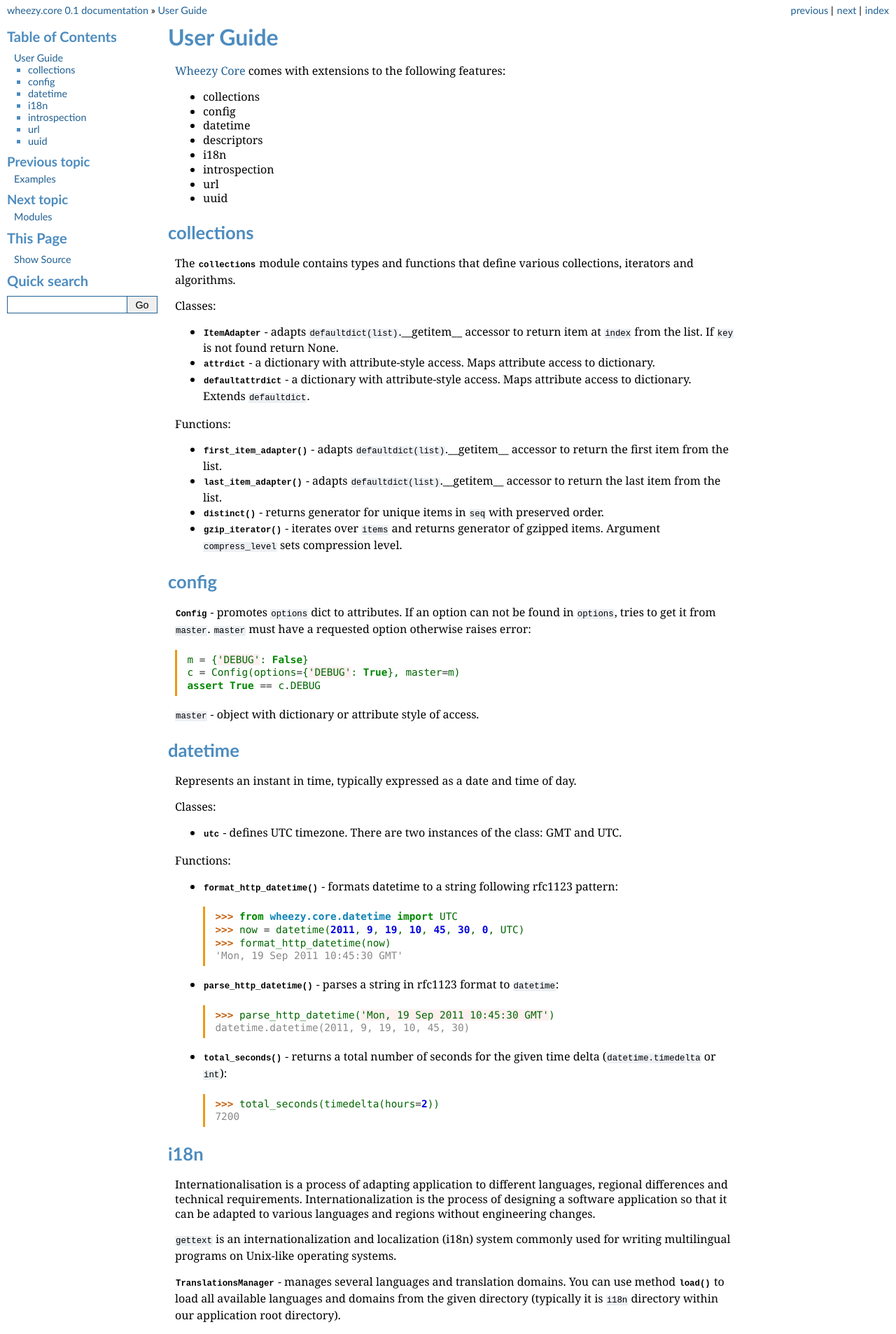
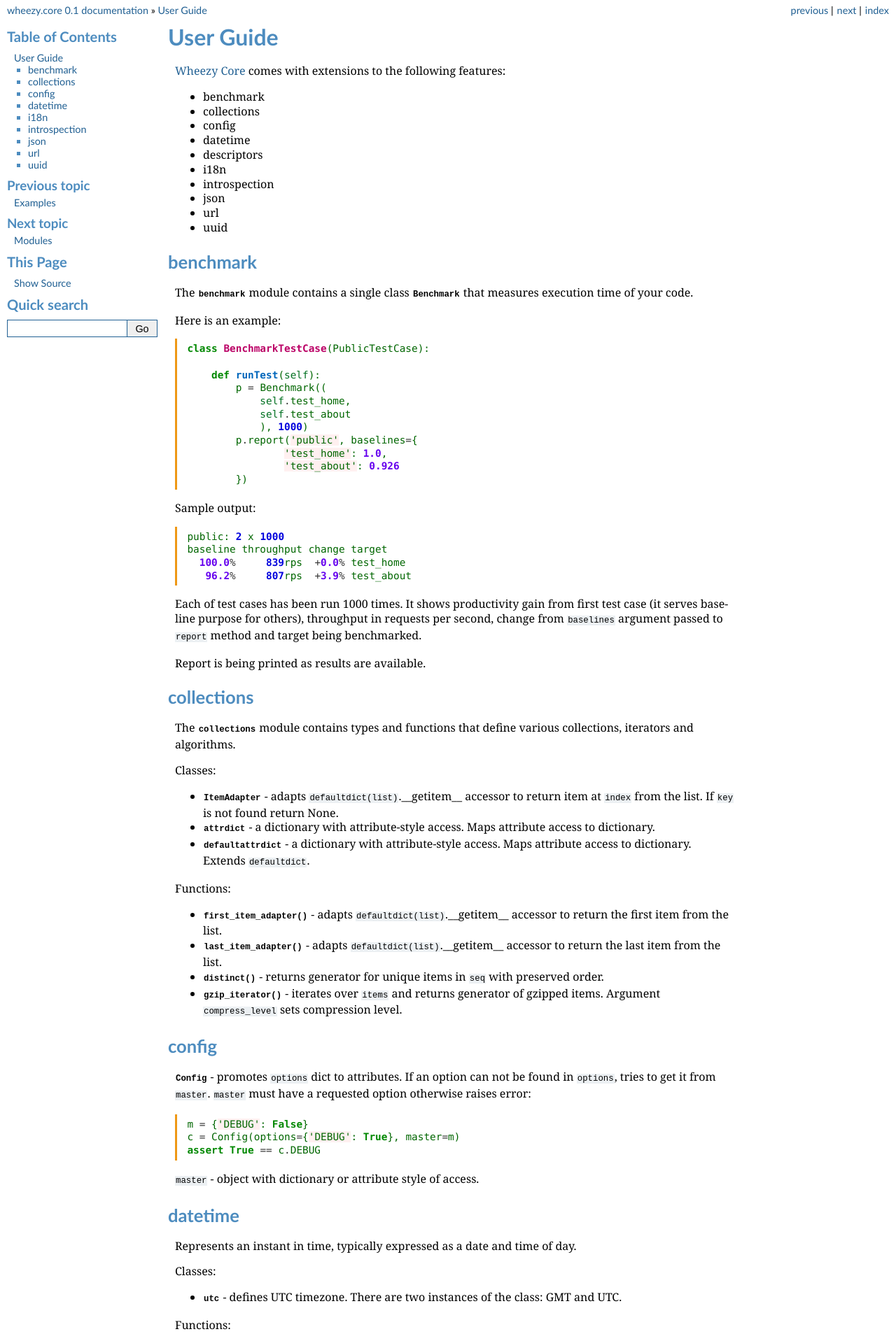
Before and after one commit to akornatskyy/wheezy.core, a Sphinx documentation site: the page built from doc/userguide.rst, in a window 1280 px wide. Shown: the top 1907 px of the page at 70% size. Built offline with Sphinx 7.4.7, drawn with Linux system fonts in a browser that asks for light colours; some of the changed text lies outside the part shown.

Commit message:
Added banchmark and json sections to documentation

```diff
--- a/doc/userguide.rst
+++ b/doc/userguide.rst
@@ -4,14 +4,51 @@
 
 :ref:`wheezy.core` comes with extensions to the following features:
 
+* benchmark
 * collections
 * config
 * datetime
 * descriptors
 * i18n
 * introspection
+* json
 * url
 * uuid
+
+benchmark
+---------
+
+The :py:mod:`~wheezy.core.benchmark` module contains a single class
+:py:class:`~wheezy.core.benchmark.Benchmark` that measures execution time
+of your code.
+
+Here is an example::
+
+    class BenchmarkTestCase(PublicTestCase):
+
+        def runTest(self):
+            p = Benchmark((
+                self.test_home,
+                self.test_about
+                ), 1000)
+            p.report('public', baselines={
+                    'test_home': 1.0,
+                    'test_about': 0.926
+            })
+
+Sample output::
+
+    public: 2 x 1000
+    baseline throughput change target
+      100.0%     839rps  +0.0% test_home
+       96.2%     807rps  +3.9% test_about
+
+Each of test cases has been run 1000 times. It shows productivity gain
+from first test case (it serves baseline purpose for others), throughput
+in requests per second, change from ``baselines`` argument passed to
+``report`` method and target being benchmarked.
+
+Report is being printed as results are available.
 
 collections
 -----------
@@ -166,6 +203,20 @@
 :py:meth:`~wheezy.core.introspection.import_name` let you introduce lazy
 imports into your application.
 
+json
+----
+
+Extends standard ``json`` module from Python2.6 and ``simplejson`` for
+Python2.5 with support for ``date``, ``datetime``, ``time`` and ``Decimal``
+types.
+
+* :py:meth:`~wheezy.core.json.json_encode` encodes ``obj`` as a JSON formatted
+  string. correctly escapes forward slash to be able embed javascript code.
+  Decimal objects are converted to string (same applies when used with
+  ``simplejson``).
+* :py:meth:`~wheezy.core.json.json_decode` decodes a JSON document to a Python
+  object. Float is parsed as Decimal.
+
 url
 ---
 Every URL consists of the following: the scheme name (or protocol),
```
Also changed, not shown: doc/modules.rst (+12 -0 lines), 2 other files.
